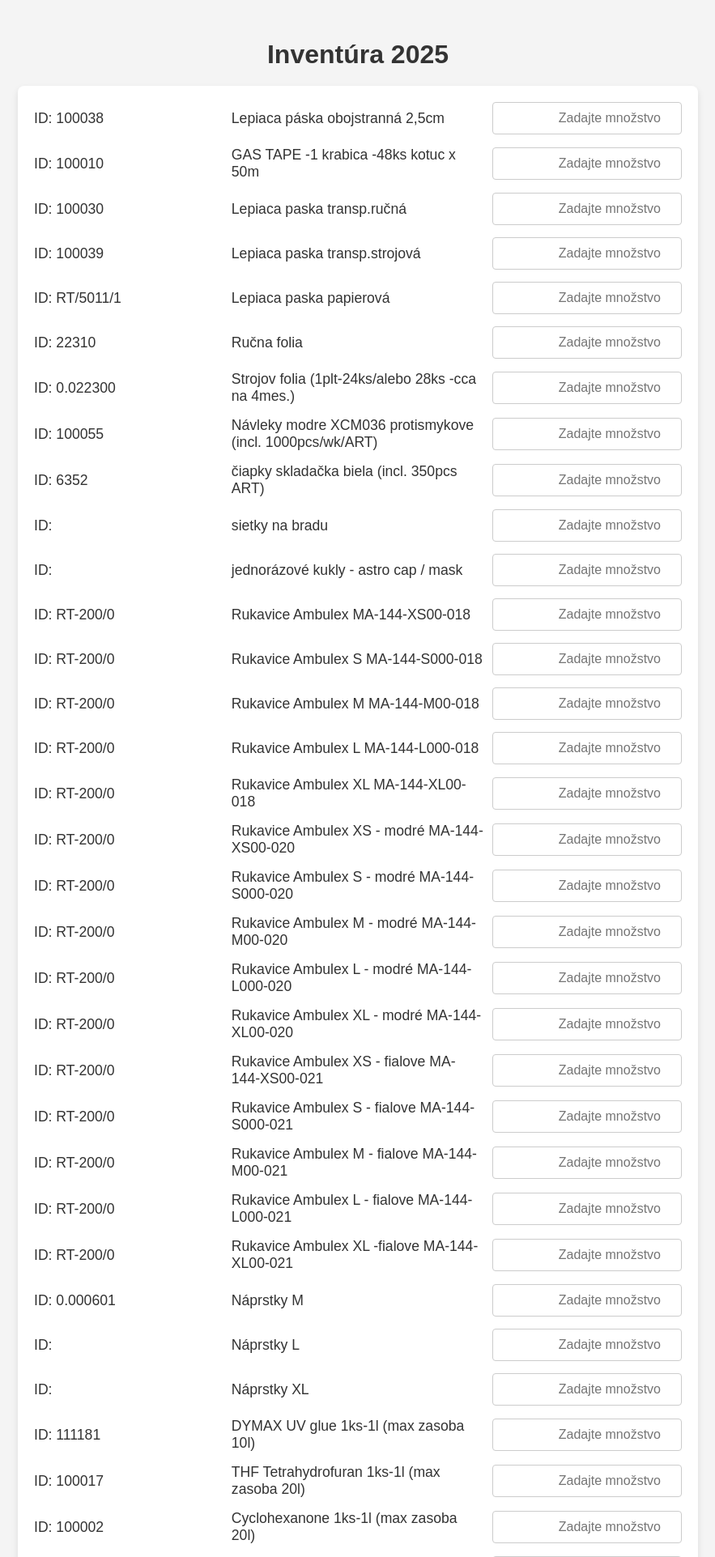
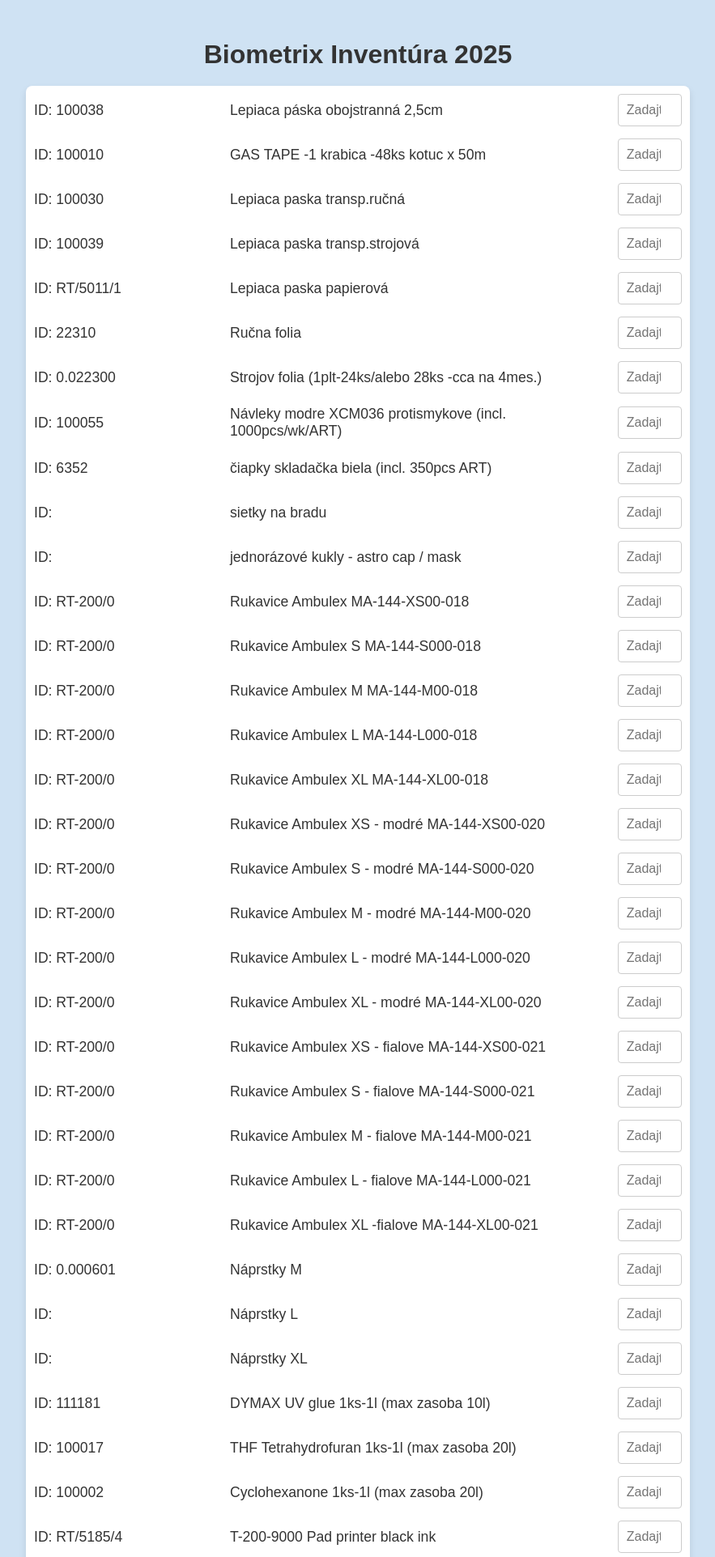
Before and after one commit to matypyth/inventura_bmx, a Flask app: page / in a window 1280 px wide. Shown: the top 1923 px of the page at 81% size, without its empty margins (198-1081 px from the left). Run offline with Flask 3, Linux system fonts and the light colour scheme.

Commit message:
Update index.html

```diff
--- a/INVENTORY_BMX/templates/index.html
+++ b/INVENTORY_BMX/templates/index.html
@@ -7,7 +7,7 @@
     <style>
         body {
             font-family: Arial, sans-serif;
-            background-color: #f4f4f4;
+            background-color: #cfe2f3;
             padding: 20px;
             display: flex;
             flex-direction: column;
@@ -23,7 +23,7 @@
             width: 80%;
             max-width: 800px;
             background-color: #fff;
-            padding: 20px;
+            padding: 10px;
             border-radius: 8px;
             box-shadow: 0 4px 8px rgba(0, 0, 0, 0.1);
         }
@@ -38,15 +38,15 @@
         .item-row label {
             font-size: 1.1rem;
             color: #333;
-            margin-right: 10px;  /* Gap medzi ID a Názov */
+            margin-right: 5px;  /* Gap medzi ID a Názov */
             width: 30%;  /* Zabezpečíme, že ID a Názov budú zarovnané na ľavo */
         }
 
         .item-row .name {
             font-size: 1.1rem;
             color: #333;
-            margin-right: 10px;  /* Gap medzi Názov a Množstvo */
-            width: 40%;  /* Šírka pre názov */
+            margin-right: 5px;  /* Gap medzi Názov a Množstvo */
+            width: 60%;  /* Šírka pre názov */
         }
 
         .item-row input {
@@ -54,15 +54,15 @@
             padding: 10px;
             border-radius: 4px;
             border: 1px solid #ccc;
-            width: 30%;  /* Input pole na zadanie množstva bude mať 30% šírku */
+            width: 10%;  /* Input pole na zadanie množstva bude mať 30% šírku */
             box-sizing: border-box;
             text-align: right;  /* Množstvo bude zarovnané doprava */
         }
 
         button {
             padding: 15px 25px;
-            font-size: 1.2rem;
-            background-color: #4CAF50;
+            font-size: 1.3rem;
+            background-color: #0085fd;
             color: white;
             border: none;
             border-radius: 5px;
@@ -74,12 +74,12 @@
         }
 
         button:hover {
-            background-color: #45a049;
+            background-color: #0061b9;
         }
     </style>
 </head>
 <body>
-    <h1>Inventúra 2025</h1>
+    <h1>Biometrix Inventúra 2025</h1>
 
     <form method="POST">
         <!-- Vytvoríme riadky pre každý záznam -->
```
